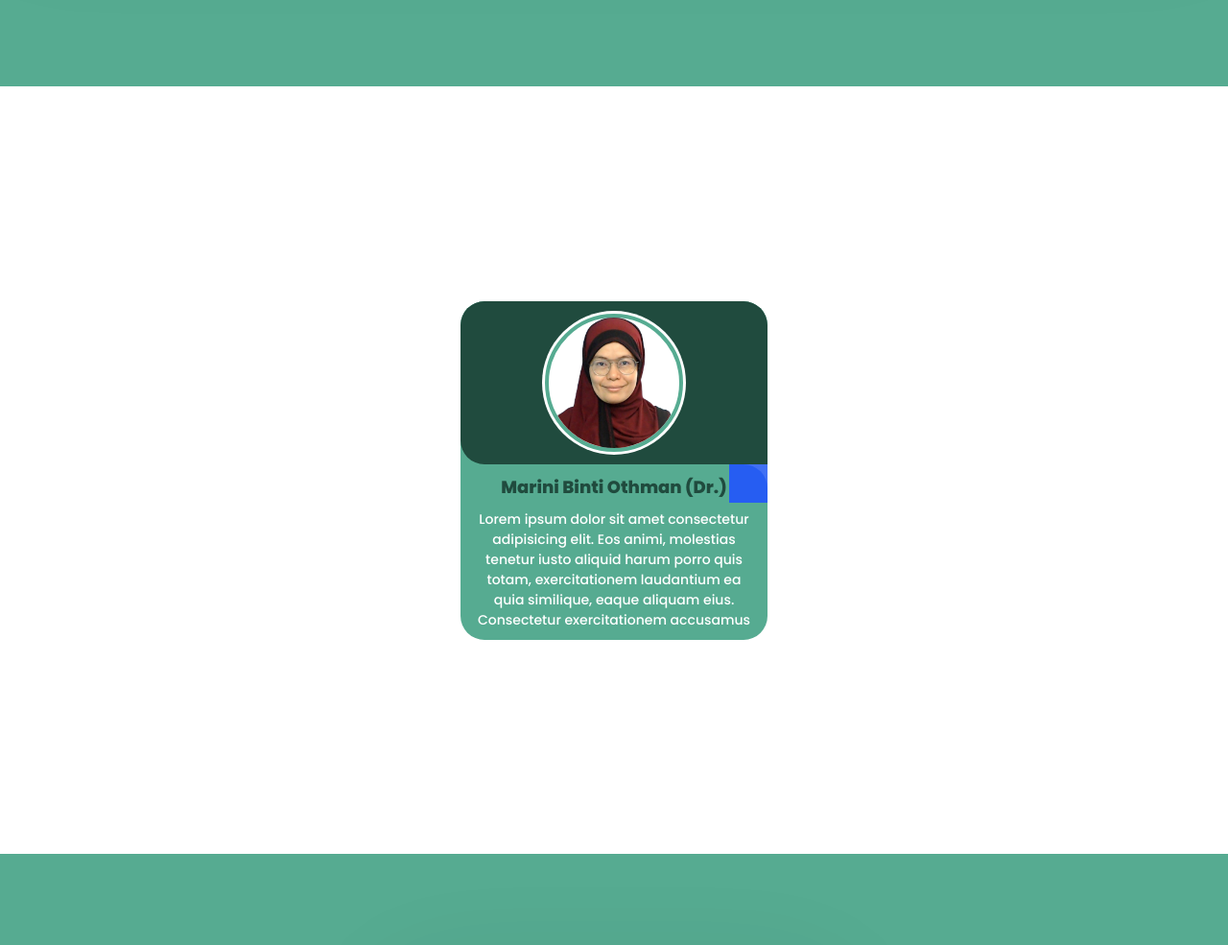
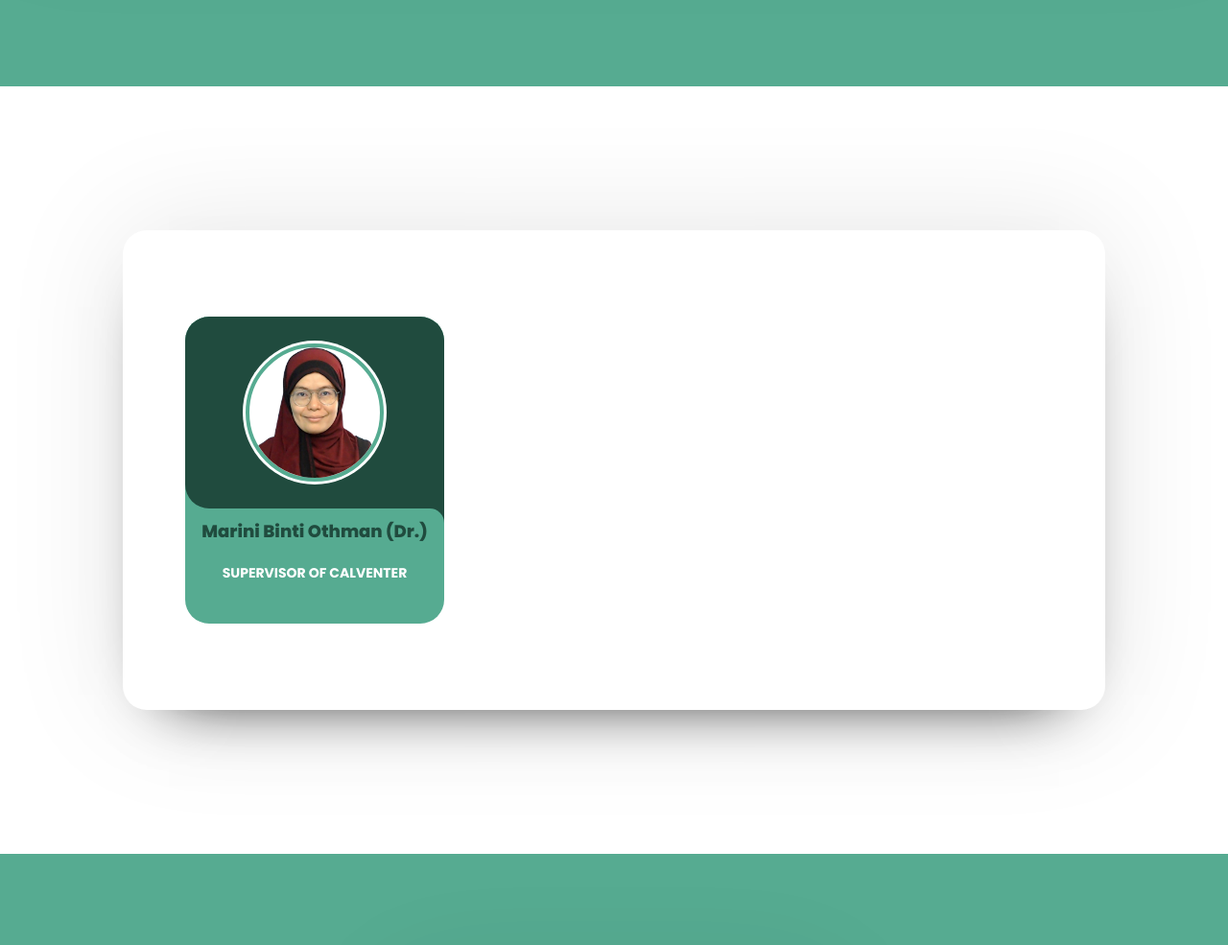
Before and after one commit to ridia6390/fyp_calventer, a PHP site: page /calventer/contact.php in a window 1280 px wide. Shown: the part 630-1615 px from the top of the page at 96% size. Run offline with PHP 8.4, Linux system fonts and the light colour scheme.

Commit message:
Fixing team area

```diff
--- a/contact.php
+++ b/contact.php
@@ -61,7 +61,7 @@
 
 
   <!---------------------------------------------------------------TEAM------------------------------------------------------------->
-
+  <div class="team">
     <div class="slide-container">
       <div class="slide-content">
         <div class="card-wrapper">
@@ -76,9 +76,8 @@
 
             <div class="card-content">
               <h2 class="name">Marini Binti Othman (Dr.)</h2>
-            <p class="description">Lorem ipsum dolor sit amet consectetur adipisicing elit.
-              Eos animi, molestias tenetur iusto aliquid harum porro quis totam, exercitationem
-              laudantium ea quia similique, eaque aliquam eius. Consectetur exercitationem accusamus</p>
+              <h3 class="description">SUPERVISOR OF CALVENTER</h3>
+            </div>
           </div>
         </div>
       </div>
--- a/style/contactstyle.css
+++ b/style/contactstyle.css
@@ -61,7 +61,7 @@
 
 /****************************************************TEAM*****************************************/
 
-.slide-container {
+.team {
   background-color: white;
   display: flex;
   min-height: 100vh;
@@ -69,12 +69,26 @@
   justify-content: center;
 }
 
+
+.slide-container{
+  background: white;
+  display: flex;
+  align-items: center;
+  width: 80%;
+  height: 500px;
+  margin: 0px 30px;
+  padding: 25px 25px;
+  border-radius: 25px;
+  box-shadow: 0 0 128px 0 rgba(0, 0, 0, 0.1), 0 32px 64px -48px rgba(0, 00, 0.5);
+}
+
 .slide-content {
   margin: 0 40px;
 }
 
 .card {
-  width: 320px;
+  width: 270px;
+  height: 320px;
   border-radius: 25px;
   background-color: #56ab91;
 }
@@ -87,13 +101,13 @@
   padding: 10px 14px;
 }
 
-.image-content{
+.image-content {
   position: relative;
   row-gap: 5px;
+  padding: 25px 0;
 }
 
-
-.overlay{
+.overlay {
   position: absolute;
   left: 0;
   top: 0;
@@ -103,23 +117,20 @@
   border-radius: 25px 25px 0 25px;
 }
 .overlay::before,
-.overlay::after{
-  content: '';
+.overlay::after {
+  content: "";
   position: absolute;
   right: 0;
   bottom: -40px;
   height: 40px;
-  width: 40px;
-  background-color: #4070f4;
-
+  width: 15px;
+  background-color: #204b3e;
 }
 
-.overlay::after{
+.overlay::after {
   border-radius: 0 25px 0 0;
-  background-color: #265df2;
+  background-color: #56ab91;
 }
-
-
 
 .card-image {
   position: relative;
@@ -142,7 +153,7 @@
   font-size: 18px;
   font-weight: 800;
   color: #204b3e;
-  margin-bottom: 10px;
+  margin-bottom: 20px;
 }
 
 .description {
@@ -150,32 +161,6 @@
   color: white;
   text-align: center;
 }
-
-
-
-
-
-
-
-
-
-
-
-
-
-
-
-
-
-
-
-
-
-
-
-
-
-
 
 /* #team {
   display: flex;
```
Lines whose indentation alone changed are shown as unchanged.
